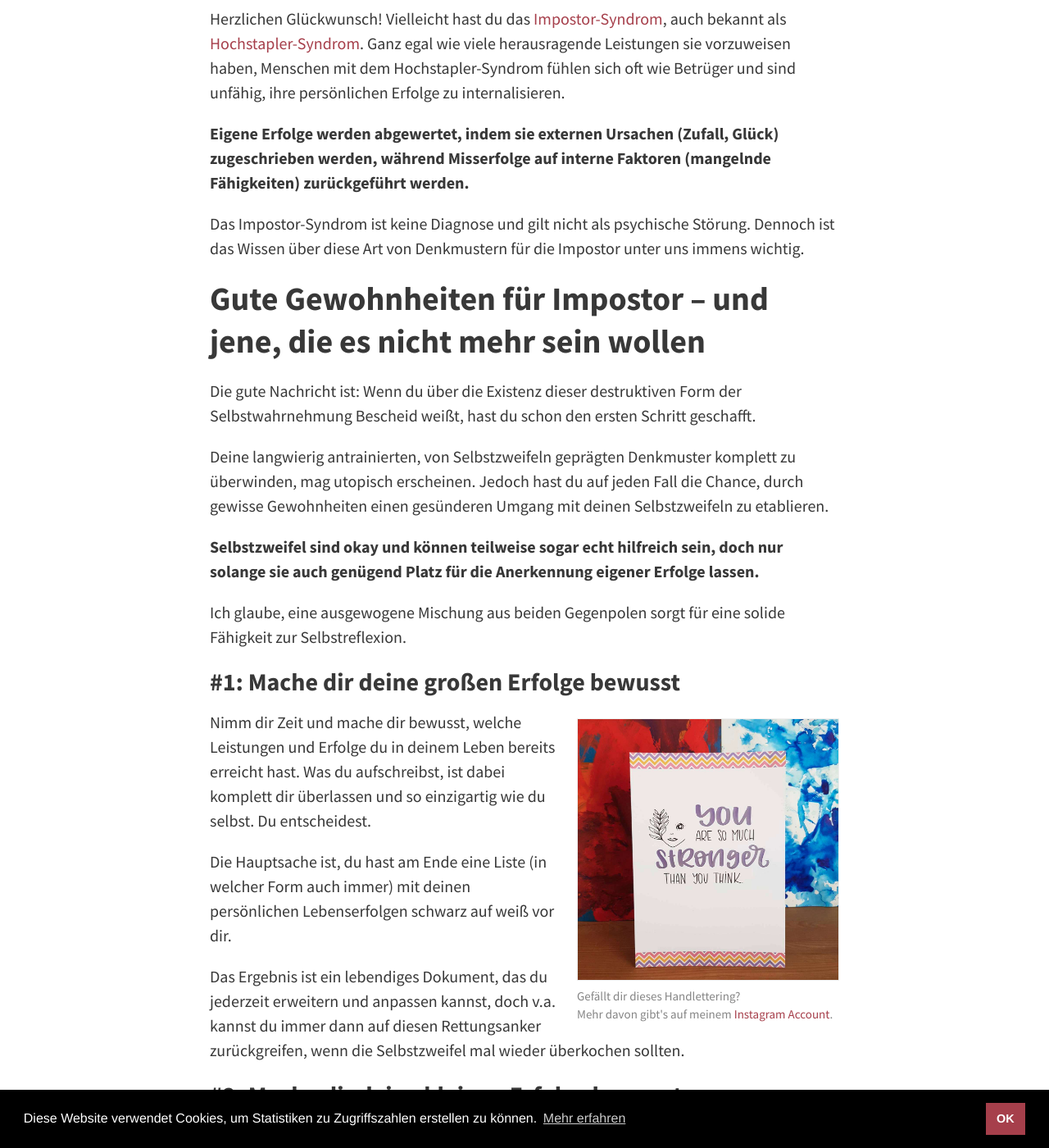
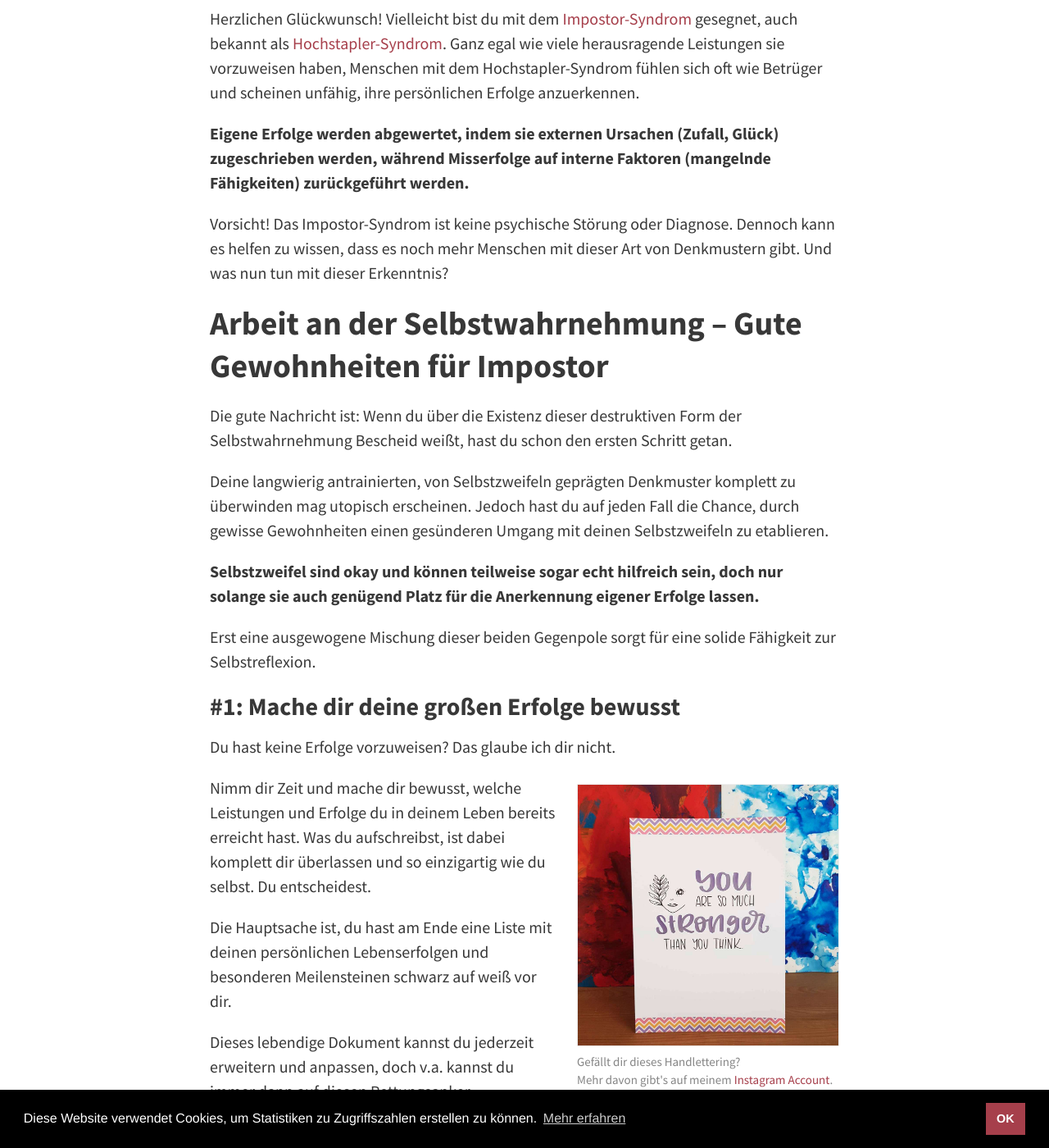
Before and after one commit to fraulyoner/gedankenshift, a Jekyll site: the page built from _posts/2020-10-24-erfolge-festhalten-tipps-fuer-impostor-hochstapler-syndrom.md, in a window 1280 px wide and 1400 px high, scrolled down 710 px. Shown: the whole window at 82% size. Built offline with Jekyll 4.4.1, drawn with Linux system fonts in a browser that asks for light colours; comment, search, counter and statistics services are not loaded; some of the changed text lies outside the part shown.

Commit message:
Update blog post, replace blog post image

```diff
--- a/_posts/2020-10-24-erfolge-festhalten-tipps-fuer-impostor-hochstapler-syndrom.md
+++ b/_posts/2020-10-24-erfolge-festhalten-tipps-fuer-impostor-hochstapler-syndrom.md
@@ -1,6 +1,6 @@
 ---
 layout: post
-title: Tipps für Impostor – Vom Gefühl ein Hochstapler zu sein
+title: Drei Gewohnheiten, um Selbstzweifel zu mindern – nicht nur für Impostor
 categories:
 - Perspektive
 tags:
@@ -8,9 +8,9 @@
 - Gewohnheiten
 image: grossartig.jpg
 excerpt: "<p>Zweifelst du an deinen Fähigkeiten und rechnest jeden Moment damit,
-als Hochstapler entlarvt zu werden? Herzlichen Glückwunsch! Vermutlich bist du
-ein Impostor. Hier stelle ich dir drei Gewohnheiten vor, die dir helfen
-können, Selbstzweifel zu mindern.</p>"
+als Hochstapler entlarvt zu werden? In diesem Beitrag erkläre ich den Begriff
+Impostor-Syndrom und zeige dir drei Gewohnheiten, die dir helfen können, deine
+Selbstzweifel zu mindern.</p>"
 ---
 
 Dein sehr guter Abschluss war nur Zufall? Den Job hast du nur bekommen, weil du
@@ -18,38 +18,41 @@
 gelungen ist, war bloß Glück? Zweifelst du grundsätzlich an deinen Fähigkeiten
 und rechnest jeden Moment damit, als Hochstapler entlarvt zu werden?
 
-Herzlichen Glückwunsch! Vielleicht hast du das
-[Impostor-Syndrom](https://de.wikipedia.org/wiki/Hochstapler-Syndrom){:target="\_blank"},
-auch bekannt als
+Herzlichen Glückwunsch! Vielleicht bist du mit dem
+[Impostor-Syndrom](https://de.wikipedia.org/wiki/Hochstapler-Syndrom){:target="\_blank"}
+gesegnet, auch bekannt als
 [Hochstapler-Syndrom](https://de.wikipedia.org/wiki/Hochstapler-Syndrom){:target="\_blank"}.
 Ganz egal wie viele herausragende Leistungen sie vorzuweisen haben, Menschen mit
-dem Hochstapler-Syndrom fühlen sich oft wie Betrüger und sind unfähig, ihre
-persönlichen Erfolge zu internalisieren.
+dem Hochstapler-Syndrom fühlen sich oft wie Betrüger und scheinen unfähig, ihre
+persönlichen Erfolge anzuerkennen.
 
 **Eigene Erfolge werden abgewertet, indem sie externen Ursachen (Zufall, Glück)
 zugeschrieben werden, während Misserfolge auf interne Faktoren (mangelnde
 Fähigkeiten) zurückgeführt werden.**
 
-Das Impostor-Syndrom ist keine Diagnose und gilt nicht als psychische Störung.
-Dennoch ist das Wissen über diese Art von Denkmustern für die Impostor unter uns
-immens wichtig.
+Vorsicht! Das Impostor-Syndrom ist keine psychische Störung oder Diagnose.
+Dennoch kann es helfen zu wissen, dass es noch mehr Menschen mit dieser Art von
+Denkmustern gibt. Und was nun tun mit dieser Erkenntnis?
 
-## Gute Gewohnheiten für Impostor – und jene, die es nicht mehr sein wollen
+## Arbeit an der Selbstwahrnehmung – Gute Gewohnheiten für Impostor
 
 Die gute Nachricht ist: Wenn du über die Existenz dieser destruktiven Form der
-Selbstwahrnehmung Bescheid weißt, hast du schon den ersten Schritt geschafft.
+Selbstwahrnehmung Bescheid weißt, hast du schon den ersten Schritt getan.
 
 Deine langwierig antrainierten, von Selbstzweifeln geprägten Denkmuster komplett
-zu überwinden, mag utopisch erscheinen. Jedoch hast du auf jeden Fall die Chance, durch gewisse
-Gewohnheiten einen gesünderen Umgang mit deinen Selbstzweifeln zu etablieren.
+zu überwinden mag utopisch erscheinen. Jedoch hast du auf jeden Fall die Chance,
+durch gewisse Gewohnheiten einen gesünderen Umgang mit deinen Selbstzweifeln zu
+etablieren.
 
 **Selbstzweifel sind okay und können teilweise sogar echt hilfreich sein, doch
 nur solange sie auch genügend Platz für die Anerkennung eigener Erfolge lassen.**
 
-Ich glaube, eine ausgewogene Mischung aus beiden Gegenpolen sorgt für eine
-solide Fähigkeit zur Selbstreflexion.
+Erst eine ausgewogene Mischung dieser beiden Gegenpole sorgt für eine solide
+Fähigkeit zur Selbstreflexion.
 
 ### #1: Mache dir deine großen Erfolge bewusst
+
+Du hast keine Erfolge vorzuweisen? Das glaube ich dir nicht.
 
 {% include handlettering.html
   class="img-right"
@@ -61,17 +64,23 @@
 Leben bereits erreicht hast. Was du aufschreibst, ist dabei komplett dir
 überlassen und so einzigartig wie du selbst. Du entscheidest.
 
-Die Hauptsache ist, du hast am Ende eine Liste (in welcher Form auch immer) mit
-deinen persönlichen Lebenserfolgen schwarz auf weiß vor dir.
+Die Hauptsache ist, du hast am Ende eine Liste mit deinen persönlichen
+Lebenserfolgen und besonderen Meilensteinen schwarz auf weiß vor dir.
 
-Das Ergebnis ist ein lebendiges Dokument, das du jederzeit erweitern und
-anpassen kannst, doch v.a. kannst du immer dann auf diesen Rettungsanker
-zurückgreifen, wenn die Selbstzweifel mal wieder überkochen sollten.
+Dieses lebendige Dokument kannst du jederzeit erweitern und anpassen, doch v.a.
+kannst du immer dann auf diesen Rettungsanker zurückgreifen, wenn deine
+Selbstzweifel mal wieder überkochen sollten.
 
 ### #2: Mache dir deine kleinen Erfolge bewusst
 
 Nicht nur die großen Erfolge und Meilensteine sind wichtig. Auch die kleinen
 Erfolge, die oftmals im Gewusel des Alltags untergehen, zählen.
+
+{% include handlettering.html
+  class="img-right"
+  description='Du bist wunderbar, so wie du bist.'
+  image='wunderbar.jpg'
+%}
 
 Halte dir deine kleinen Erfolge regelmäßig vor Augen. Ganz egal, ob du dafür ein
 digitales Dokument, ein oldschool Tagebuch oder eine fancy App nutzt.
@@ -82,9 +91,8 @@
 * Was habe ich mich heute getraut?
 * Woran konnte ich heute wachsen?
 
-> Meine persönliche Vorgehensweise dazu habe ich in einem Beitrag zum Thema
-Dankbarkeitstagebuch festgehalten, das für mich ein klein bisschen mehr ist als
-*nur* ein reines Dankbarkeitstagebuch.<br/>
+> Meine Vorgehensweise dazu habe ich ausführlicher in einem Beitrag zum Thema
+Dankbarkeitstagebuch festgehalten:<br/>
 > [Mehr Zufriedenheit im Alltag mit einem Dankbarkeitstagebuch]({{ site.baseurl }}{% link _posts/2020-06-21-dankbarkeitstagebuch-mehr-zufriedenheit-im-alltag.md %})
 
 ### #3: Sammle positives Feedback
@@ -95,20 +103,25 @@
 
 {% include handlettering.html
   class="img-right"
-  description='Du bist wunderbar, so wie du bist.'
-  image='wunderbar.jpg'
+  description='Du bist großartig.'
+  image='grossartig.jpg'
 %}
 
 Notiere erhaltenes positives Feedback in einem Notizbuch. Sammle in einer
-Schachtel, nette Karten oder Briefe. Erstelle einen Ordner auf dem Smartphone,
-in dem du Screenshots von E-Mails und Nachrichten mit wundervollem Inhalt
-speicherst.
+Schachtel, Karten oder Briefe mit netten Worten. Erstelle einen Ordner auf dem
+Smartphone, in dem du Screenshots von E-Mails und Nachrichten speicherst, die
+beim Lesen ein Gefühl von Stolz in dir erzeugt haben.
 
 Sei kreativ und denke dir passende Möglichkeiten aus, wie du erhaltenes
 positives Feedback konservieren kannst, um dich immer wieder daran erfreuen und
-(in dunklen Stunden) jederzeit darauf zurückgreifen zu können.
+um gerade in Momenten starker Selbstzweifel jederzeit darauf zurückgreifen zu
+können.
 
 Je unterschiedlicher die Kontexte sind, in denen du das positive Feedback
-erhalten hast, desto besser. Je mehr Menschen aus unterschiedlichen Bereichen
-dir spiegeln, dass du gut, wertvoll, stark, klug, einfach superkalifragilistisch
-bist, desto eher wirst du beginnen, es auch selbst zu glauben.
+erhalten hast, desto besser.
+
+**Je mehr Menschen aus unterschiedlichen Bereichen dir spiegeln, dass du gut,
+wertvoll, stark, klug, einfach superkalifragilistisch bist, desto eher wirst du
+beginnen, es auch selbst zu glauben.**
+
+Ich wünsche dir viel Erfolg dabei, deine Erfolge wahrzunehmen!
```
Also changed, not shown: assets/img/posts/grossartig.jpg.
